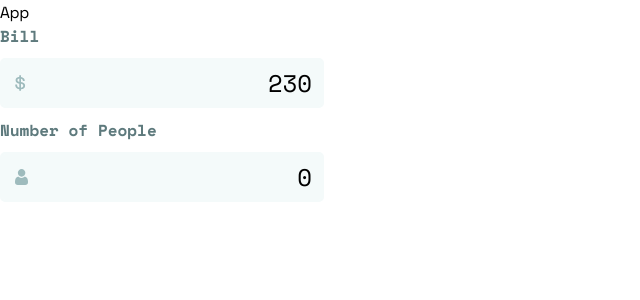
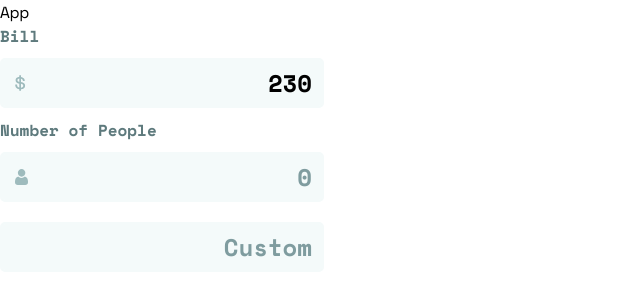
Before and after one commit to jufglanville/mentorcruise, a React app in the folder tip-calculator/: page / in a window 1280 px wide. Shown: the top 300 px of the page, without its empty margins (0-640 px from the left). Built offline with nearby package versions, Linux system fonts and the light colour scheme.

Commit message:
Update Props

```diff
--- a/tip-calculator/src/App.tsx
+++ b/tip-calculator/src/App.tsx
@@ -28,6 +28,12 @@ const App = () => {
         onChange={handleChange}
         error="Can't be zero"
       />
+      <Input
+        type="integar"
+        value={0}
+        onChange={handleChange}
+        placeholder="Custom"
+      />
     </div>
   );
 };
--- a/tip-calculator/src/components/Input.tsx
+++ b/tip-calculator/src/components/Input.tsx
@@ -2,15 +2,24 @@ import React, { useState, ChangeEvent } from 'react';
 import styled from 'styled-components';
 
 interface Props {
-  icon: string;
-  label: string;
+  icon?: string;
+  label?: string;
   type: 'float' | 'integar' | 'string';
   value: string | number;
   error?: string;
+  placeholder?: string;
   onChange: (value: string | number) => void;
 }
 
-const Input = ({ label, icon, type, value, error, onChange }: Props) => {
+const Input = ({
+  label,
+  icon,
+  type,
+  value,
+  error,
+  placeholder,
+  onChange,
+}: Props) => {
   const [inputValue, setInputValue] = useState(value !== 0 ? value : '');
   const [inputError, setInputError] = useState(false);
 
@@ -26,29 +35,24 @@ const Input = ({ label, icon, type, value, error, onChange }: Props) => {
     if (validator[type].test(value)) {
       setInputValue(value);
       onChange(value);
-
-      if (type === 'integar' && value === '') {
-        setInputError(true);
-      } else {
-        setInputError(false);
-      }
+      setInputError((error && value === '') as boolean);
     }
   };
 
   return (
     <Container>
       <LabelContainer>
-        <Heading>{label}</Heading>
+        {label && <Heading>{label}</Heading>}
         {inputError && <ErrorText>{error}</ErrorText>}
       </LabelContainer>
       <InputContainer>
-        <Icon src={icon} alt="icon" />
+        {icon && <Icon src={icon} alt="icon" />}
         <InputElement
           inputError={inputError}
           data-testid="input"
           value={inputValue}
           onChange={handleChange}
-          placeholder={type === 'string' ? '' : '0'}
+          placeholder={placeholder || (type === 'string' ? '' : '0')}
         />
       </InputContainer>
     </Container>
@@ -93,6 +97,7 @@ const InputElement = styled.input<{ inputError?: boolean }>`
   font-size: 24px;
   border: 2px solid;
   border-radius: 5px;
+  font-weight: 700;
   cursor: pointer;
   border-color: ${({ inputError }) =>
     inputError ? 'var(--error)' : 'var(--very-light-grayish-cyan)'};
@@ -101,6 +106,9 @@ const InputElement = styled.input<{ inputError?: boolean }>`
     border-color: ${({ inputError }) =>
       inputError ? 'var(--error)' : 'var(--primary)'};
   }
+  &::placeholder {
+    color: var(--grayish-cyan);
+  }
 `;
 
 export default Input;
```
Also changed, not shown: 1 other file (tests, documents, lock files or other folders).
